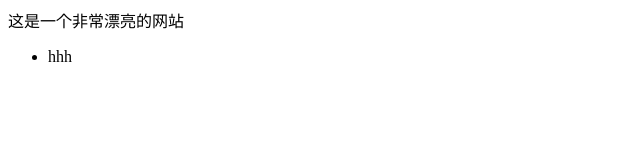
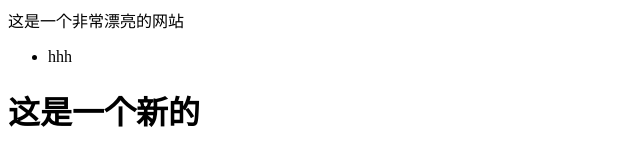
Before and after one commit to 2junru/git-demo, a plain HTML site: page index.html in a window 1280 px wide. Shown: the whole page, without its empty margins (0-640 px from the left). Drawn offline with Linux system fonts and the light colour scheme.

Commit message:
test第二次修改

```diff
--- a/index.html
+++ b/index.html
@@ -11,5 +11,6 @@
     <ul>
       <li>hhh</li>
     </ul>
+    <h1>这是一个新的</h1>
   </body>
 </html>
```
